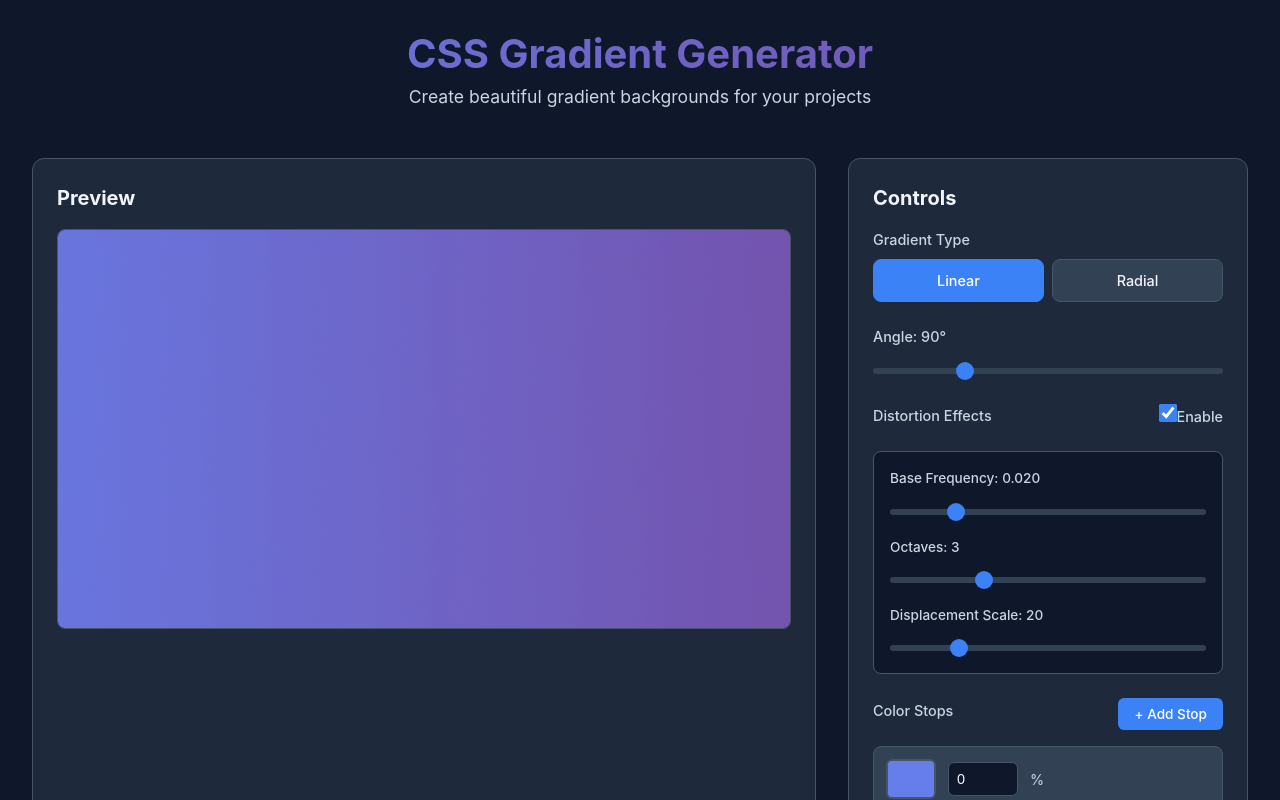
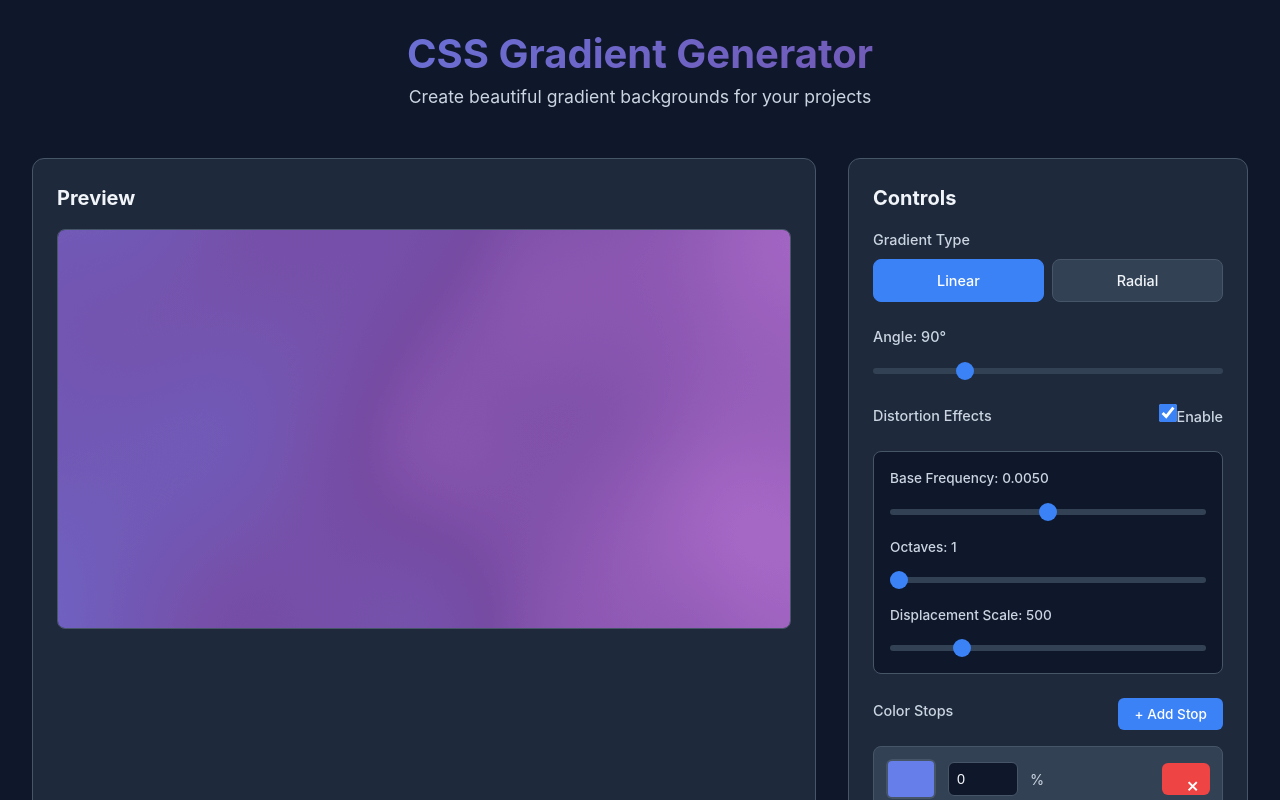
Before and after one commit to hashrock/poc-complex-gradient, a React (Vite) app: page / in a window 1280 px wide. Both pictures are taken after a click on the label "Enable". Shown: the top 800 px of the page. Built offline with nearby package versions, Linux system fonts and the light colour scheme.

Commit message:
プレビュー内要素のサイズ調整、ノイズ設定のパラメータを変更し、スタイルの微調整を実施

```diff
--- a/src/App.css
+++ b/src/App.css
@@ -92,10 +92,10 @@ h2 {
 
 .preview-inner {
   position: absolute;
-  top: -25%;
-  left: -25%;
-  width: 150%;
-  height: 150%;
+  top: -100%;
+  left: -100%;
+  width: 300%;
+  height: 300%;
 }
 
 .control-group {
--- a/src/App.tsx
+++ b/src/App.tsx
@@ -21,13 +21,14 @@ function App() {
   const [angle, setAngle] = useState(90)
   const [colorStops, setColorStops] = useState<ColorStop[]>([
     { id: '1', color: '#667eea', offset: 0 },
-    { id: '2', color: '#764ba2', offset: 100 }
+    { id: '2', color: '#764ba2', offset: 50 },
+    { id: '3', color: '#f093fb', offset: 100 }
   ])
   const [noise, setNoise] = useState<NoiseSettings>({
     enabled: false,
-    baseFrequency: 0.02,
-    numOctaves: 3,
-    scale: 20
+    baseFrequency: 0.005,
+    numOctaves: 1,
+    scale: 500
   })
   const [copied, setCopied] = useState(false)
 
@@ -231,12 +232,12 @@ ${filterCSS}}
             {noise.enabled && (
               <div className="noise-controls">
                 <div className="control-row">
-                  <label>Base Frequency: {noise.baseFrequency.toFixed(3)}</label>
+                  <label>Base Frequency: {noise.baseFrequency.toFixed(4)}</label>
                   <input
                     type="range"
-                    min="0.001"
-                    max="0.1"
-                    step="0.001"
+                    min="0.000"
+                    max="0.01"
+                    step="0.0001"
                     value={noise.baseFrequency}
                     onChange={(e) => setNoise({ ...noise, baseFrequency: Number(e.target.value) })}
                   />
@@ -247,7 +248,7 @@ ${filterCSS}}
                   <input
                     type="range"
                     min="1"
-                    max="8"
+                    max="2"
                     step="1"
                     value={noise.numOctaves}
                     onChange={(e) => setNoise({ ...noise, numOctaves: Number(e.target.value) })}
@@ -258,9 +259,9 @@ ${filterCSS}}
                   <label>Displacement Scale: {noise.scale}</label>
                   <input
                     type="range"
-                    min="0"
-                    max="100"
-                    step="1"
+                    min="100"
+                    max="2000"
+                    step="10"
                     value={noise.scale}
                     onChange={(e) => setNoise({ ...noise, scale: Number(e.target.value) })}
                   />
```
